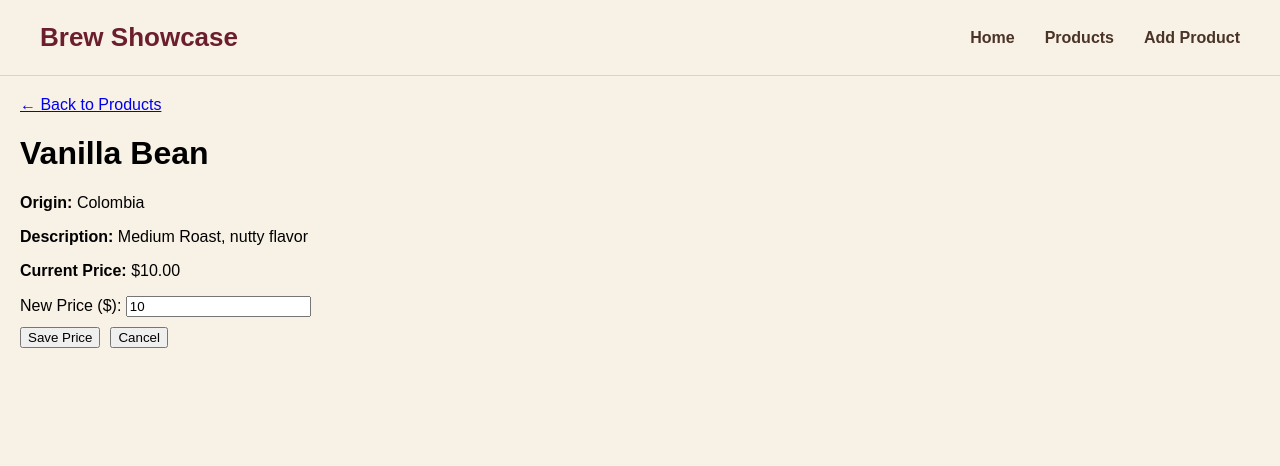
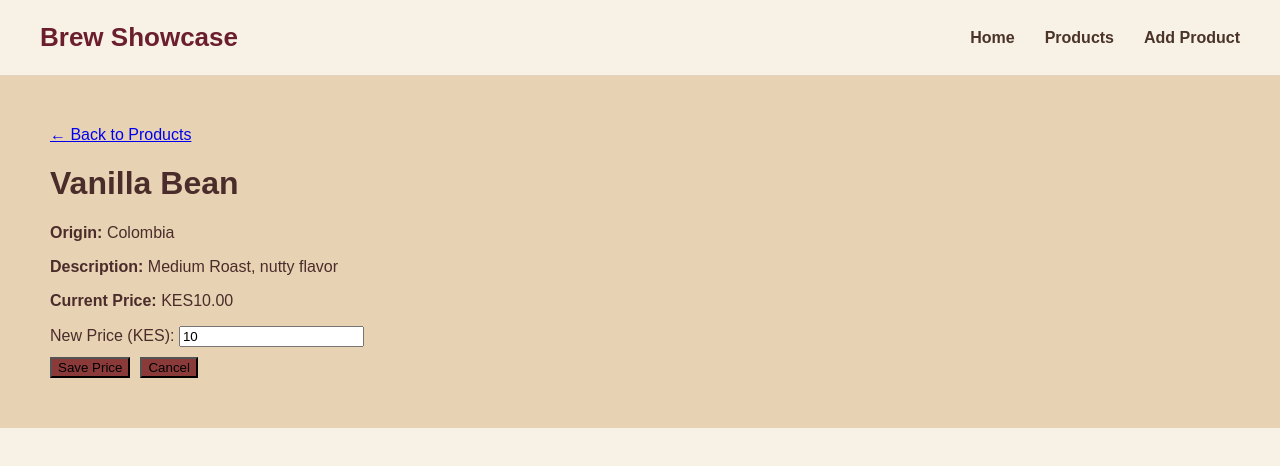
Before and after one commit to codewithmDEV/brew-showcase, a React (Vite) app: page /products/1 in a window 1280 px wide. Both pictures are taken after a click on the button "Edit Price". Shown: the top 466 px of the page. Built offline with nearby package versions, Linux system fonts and the light colour scheme; data requests are answered from the project's data file.

Commit message:
add styling

```diff
--- a/src/pages/ProductPage.jsx
+++ b/src/pages/ProductPage.jsx
@@ -3,17 +3,16 @@ import { useParams, Link } from "react-router-dom";
 
 function ProductPage() {
   const { id } = useParams();
-  const [product, setProduct] = useState(null);
-  const [loading, setLoading] = useState(true);
+  const [product, setProduct] =useState(null);
+  const [loading, setLoading] =useState(true);
   const [error, setError] = useState(null);
-  const [isEditing, setIsEditing] = useState(false);
+  const [isEditing, setIsEditing] =useState(false);
   const [editPrice, setEditPrice] = useState("");
-  const [updateMessage, setUpdateMessage] = useState("");
+  const [updateMessage, setUpdateMessage] =useState("");
 
   useEffect(() => {
     const fetchProduct = async () => {
-      setLoading(true);
-      setError(null);
+      setLoading(true); setError(null);
       try {
         const response = await fetch(`http://localhost:3000/products/${id}`);
         if (!response.ok) {
@@ -31,7 +30,6 @@ function ProductPage() {
 
     fetchProduct();
   }, [id]);
-
   const handlePatchPrice = async (e) => {
     e.preventDefault();
     setUpdateMessage("");
@@ -58,35 +56,32 @@ function ProductPage() {
       setUpdateMessage("Failed to update price.");
     }
   };
-
   if (loading)
     return <p style={{ padding: "20px" }}>Loading product details...</p>;
   if (error) return <p style={{ padding: "20px" }}>Error: {error}</p>;
   if (!product) return <p style={{ padding: "20px" }}>Product not found.</p>;
 
   return (
-    <main className="product-page" style={{ padding: "20px" }}>
+    <main
+      className="product-page"
+      style={{ padding: "50px", color: "#4a2c2a", backgroundColor: "#e7d3b4" }}
+    >
       <Link to="/products">← Back to Products</Link>
-
       <h1>{product.name}</h1>
       <p>
-        <strong>Origin:</strong> {product.origin}
-      </p>
+        <strong>Origin:</strong> {product.origin}</p>
       <p>
-        <strong>Description:</strong> {product.description}
-      </p>
+        <strong>Description:</strong> {product.description}</p>
       <p>
-        <strong>Current Price:</strong> ${Number(product.price).toFixed(2)}
-      </p>
+        <strong>Current Price:</strong> KES{Number(product.price).toFixed(2)} </p>
 
       {updateMessage && <p className="status-message">{updateMessage}</p>}
-
       {!isEditing ? (
         <button onClick={() => setIsEditing(true)}>Edit Price</button>
       ) : (
         <form onSubmit={handlePatchPrice} style={{ marginTop: "15px" }}>
           <div>
-            <label htmlFor="edit-price">New Price ($): </label>
+            <label htmlFor="edit-price">New Price (KES): </label>
             <input
               id="edit-price"
               type="number"
@@ -99,11 +94,14 @@ function ProductPage() {
           </div>
           <button
             type="submit"
-            style={{ marginRight: "10px", marginTop: "10px" }}
+            style={{marginRight: "10px", marginTop: "10px", backgroundColor: "#8b3a3a",
+            }}
           >
             Save Price
           </button>
-          <button type="button" onClick={() => setIsEditing(false)}>
+          <button
+            type="button" onClick={() => setIsEditing(false)} style={{ backgroundColor: "#8b3a3a" }}
+          >
             Cancel
           </button>
         </form>
```
